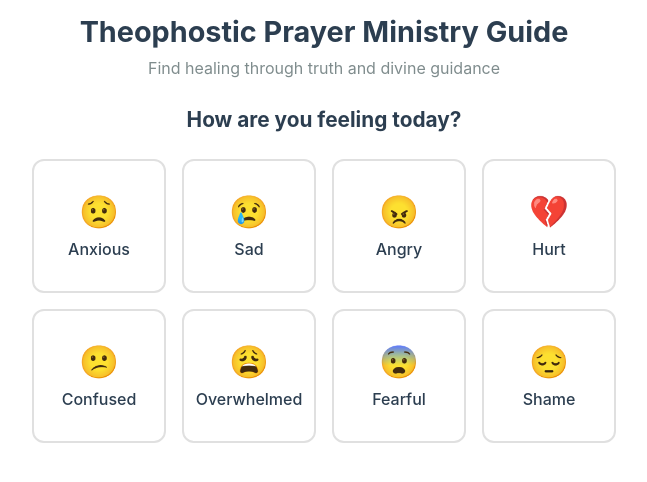
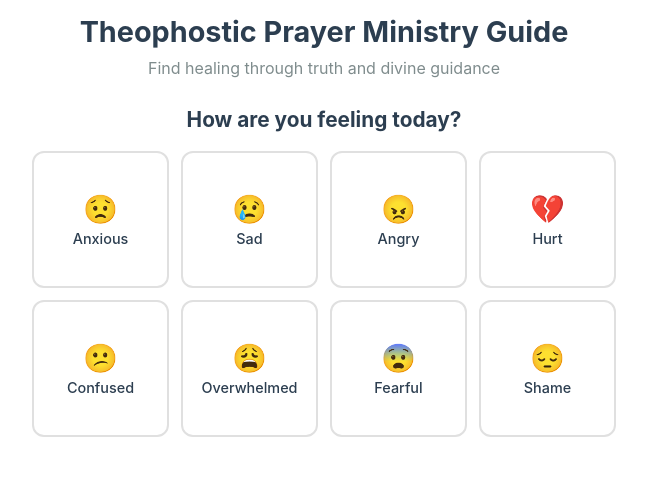
Before and after one commit to mattofsawdust/GodsLight, a React (Vite) app: page / in a window 1280 px wide. Shown: the top 482 px of the page, without its empty margins (316-963 px from the left). Built offline with nearby package versions, Linux system fonts and the light colour scheme.

Commit message:
Adjust layout to fit all moods on single screen

```diff
--- a/src/components/MoodSelector.css
+++ b/src/components/MoodSelector.css
@@ -4,10 +4,11 @@
   flex-direction: column;
   align-items: center;
   padding: 0.5rem;
+  height: 100%;
 }
 
 .mood-selector h2 {
-  margin-bottom: 1.5rem;
+  margin-bottom: 1rem; /* reduced from 1.5rem */
   color: #2c3e50;
   font-size: 1.3rem;
   text-align: center;
@@ -16,7 +17,7 @@
 .mood-grid {
   display: grid;
   grid-template-columns: repeat(2, 1fr);
-  gap: 1rem;
+  gap: 0.75rem; /* reduced from 1rem */
   width: 100%;
   max-width: 600px;
   padding: 0 0.5rem;
@@ -27,7 +28,7 @@
   flex-direction: column;
   align-items: center;
   justify-content: center;
-  padding: 1rem;
+  padding: 0.75rem; /* reduced from 1rem */
   border: 2px solid #e0e0e0;
   border-radius: 12px;
   background: white;
@@ -37,12 +38,12 @@
 }
 
 .mood-emoji {
-  font-size: 2rem;
-  margin-bottom: 0.5rem;
+  font-size: 1.75rem; /* reduced from 2rem */
+  margin-bottom: 0.25rem; /* reduced from 0.5rem */
 }
 
 .mood-label {
-  font-size: 1rem;
+  font-size: 0.9rem; /* reduced from 1rem */
   color: #2c3e50;
   text-transform: capitalize;
 }
```
